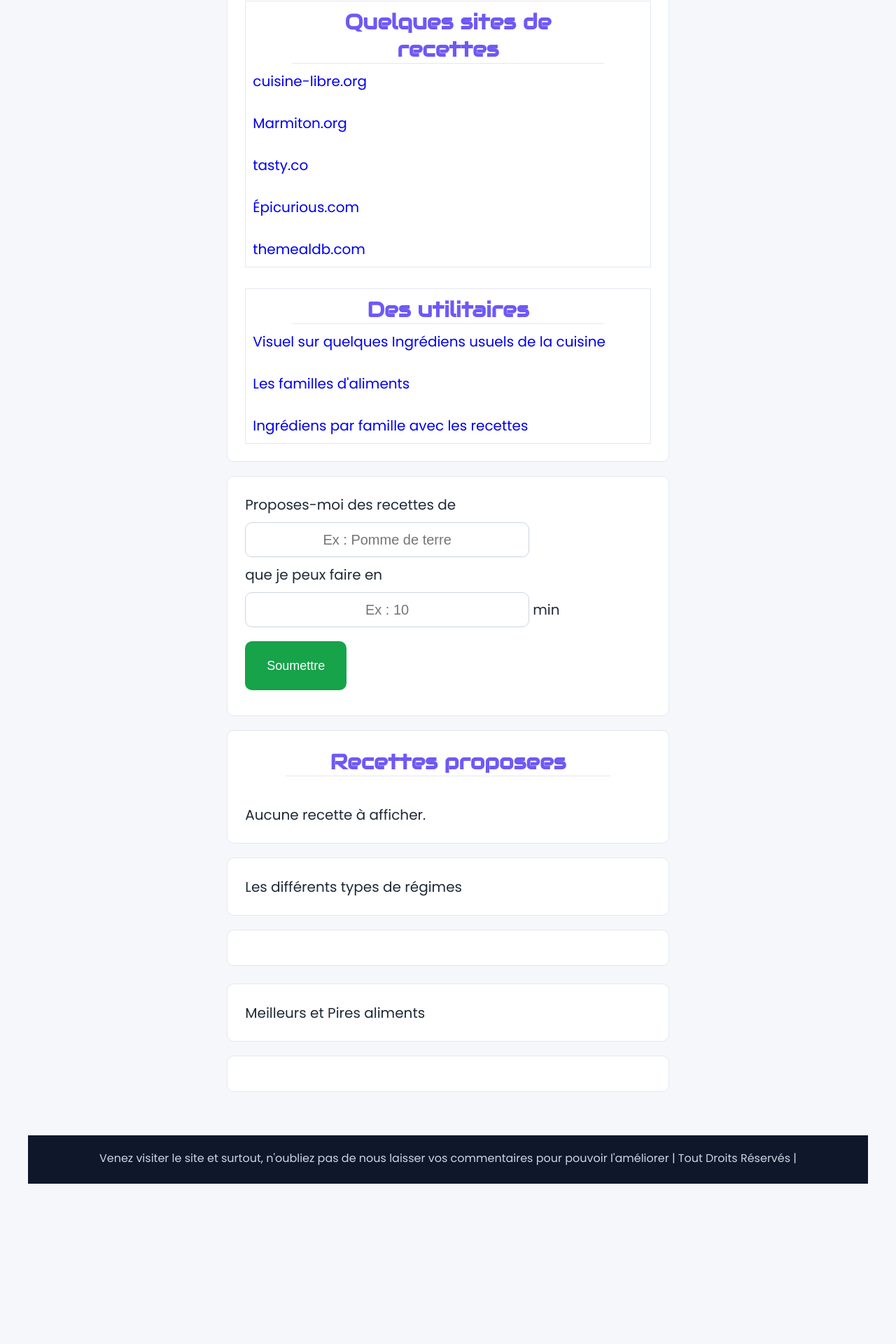
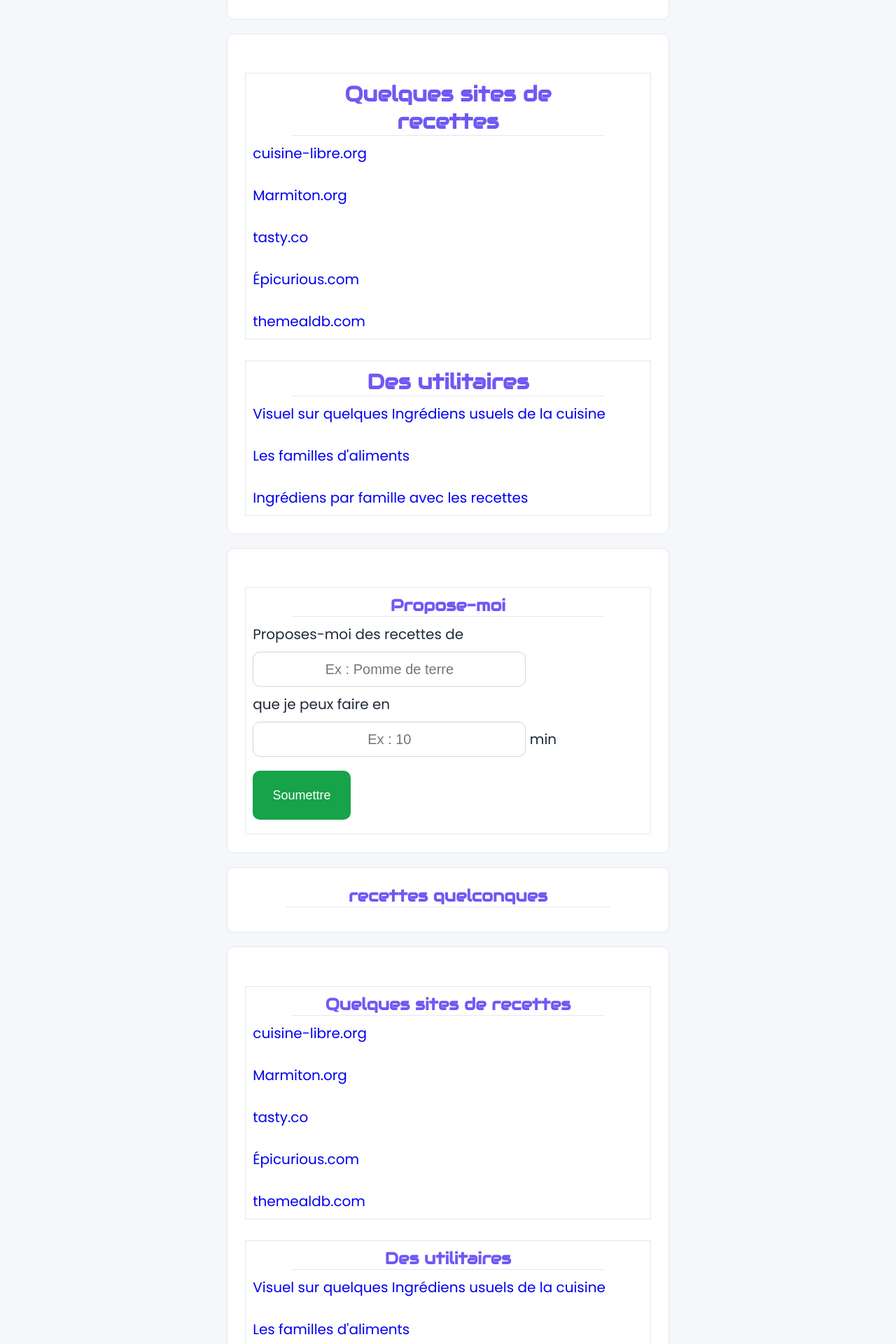
Before and after one commit to joel3500/Trouver_Des_Recettes, a Flask app: page /propose_moi_une_recette in a window 1280 px wide. Shown: the part 1720-3640 px from the top of the page at 70% size. Before the commit the page ends 3411 px from the top, so only its background shows below. Run offline with Flask 3, Linux system fonts and the light colour scheme; some web fonts are replaced.

Commit message:
modification des font-size

```diff
--- a/templates/proposes_moi.html
+++ b/templates/proposes_moi.html
@@ -15,11 +15,12 @@
 	<body>
 		<header>
 			<h2> TROUVER DES RECETTES </h2>
-			<p class="oublie"> Idée de Menu pour ce soir  <br>
-							   Qu’est -ce que je cuisine ce soir avec ce que j’ai à la maison ? <br>
-							   Un outil proposant des RECETTES avec ce que vous avez en ce moment à la maison. <br>
-							   Rentrez les ingrédients que vous avez, et l’application vous proposera une liste de menus possibles.
-							   Des menus qui contiennent ces ingrédients ou partie de ces ingrédients. <br>
+			<p class="oublie"> Qu’est -ce que je cuisine ce soir avec ce que j’ai à la maison ? <br><br>
+
+						 	   Prenez une photo OU Saisissez manuellement les ingrédients.
+							   L’application vous proposera une liste de menus possibles. <br><br>
+
+							   Un outil vous proposant une panoplie de RECETTES.
 			</p>
 
 			<a href="{{ url_for('vos_impressions') }}" title="Formulaire de satisfaction : Laissez-nous savoir votre expérience de visite du site"><img id="formulaire2" src="../static/img/feedback_1.png"/></a>
@@ -97,7 +98,6 @@
 		{% endif %}
 		<!--================  FIN DU Résultat généré par SPONACULAR  ===========--->
 
-
 		<!--================  Résultat généré par EDAMAM  =====================--->
 		{% if result_edamam %} <br>
 		<div class="reponse_assistant">
@@ -134,7 +134,7 @@
 		<!--================  FIN DU Résultat généré par RECIPE PUPPY  =======--->
 
 
-		<!--================  Résultat généré par OPEN RECIPES  ============--->
+		<!--================  Résultat généré par OPEN RECIPES  ==============--->
 		{% if result_OpenRecipe %} <br>
 		<div class="reponse_assistant">
 			<h2>Résultats générés par OpenRecipe</h2>
@@ -144,6 +144,7 @@
 		</div><br>
 		{% endif %}
 		<!--================  FIN DU Résultat généré par OPEN RECIPES  =======--->
+
 
 		<!--================  Résultat généré par EPICURIOUS  ============--->
 		{% if result_Epicurious %} <br>
@@ -155,6 +156,7 @@
 		</div><br>
 		{% endif %}
 		<!--================  FIN DU Résultat généré par EPICURIOUS  =======--->
+
 
 		<!--================  Résultat généré par cuisine libre  =================--->
 		{% if recipes_cuisinelibre %}
@@ -186,65 +188,12 @@
 		{% endif %}
 		<!--================  FIN DE Recette provenant de CUISINE-LIBRE  ==================================--->
 
+		<!--================  FIN DE Sites Scrappés ==========================================================--->
 
-		<!--================  Résultat généré par l'IA           ==================================--->
+		<!--================  Résultat généré par l'IA  ======================================================--->
+        <div class="reponse_assistant">
+            <h3>Résultats générés par l'IA</h3>
 
-        <div class="reponse_assistant">
-
-        </div><br><br>
-
-		<!--================  FIN DE Résultat généré par l'IA   ==================================--->
-
-
-		<!--===================  Les différents sites  ===========================================--->
-
-		<div class="text-service-aide">
-			<div class="les_sites">
-				<!--===============  Sites Scrappés        ===========================================--->
-				<h2> Quelques sites de recettes </h2>
-					<a href="https://www.cuisine-libre.org/recettes" target="_blank">cuisine-libre.org</a><br><br>
-					<a href="https://www.marmiton.org/" target="_blank">Marmiton.org</a><br><br>
-					<a href="https://tasty.co/" target="_blank">tasty.co</a><br><br>
-					<a href="https://www.epicurious.com/" target="_blank">Épicurious.com</a><br><br>
-
-				<!--===============  FIN DE Sites Scrappés ===========================================--->
-
-				<!--===============  Sites JSON ONline     ===========================================--->
-
-					<a href="https://www.themealdb.com/">themealdb.com</a>
-
-				<!--===============  FIN DE Sites JSON ONline ===========================================--->
-			</div>
-
-			<div class="les_utilitaires">
-				<h2> Des utilitaires </h2>
-				<a href="https://www.cuisine-libre.org/saison" target="_blank">Visuel sur quelques Ingrédiens usuels de la cuisine</a><br><br>
-				<a href="https://www.cuisine-libre.org/familles-alimentaires" target="_blank">Les familles d'aliments</a><br><br>
-				<a href="https://www.cuisine-libre.org/ingredients" target="_blank">Ingrédiens par famille avec les recettes</a>
-			</div>
-
-		</div><br>
-
-		<!--===============  Proposes-moi des recettes quelconques ===========================================--->
-
-		<div class="text-service-aide">
-			<form action="{{ url_for('propose_moi_une_recette') }}" method="POST"  class="js-submit">
-				Proposes-moi des recettes de
-				<input type="text" name="proposition_recette_quelconque" placeholder="Ex : Pomme de terre">       <br>
-				que je peux faire en <br>
-				<input type="text" name="temps_proposition_recette_quelconque" placeholder="Ex : 10"> min
-				<button class="soumettre" type="submit"  title="soumettre pour voir les recettes disponibles">Soumettre</button>
-			</form>
-
-			<!-- Loader (animation de chargement "Génération en cours...") -->
-			<div class="js-loader" style="display:none; margin-top: 20px;">
-				<div class="spinner"></div>
-				<div>Génération en cours...</div>
-			</div>
-		</div>
-
-		<div class="text-service-aide">
-			<h2>Recettes proposees</h2>
                 {% if results_IA %} <br>
                     {% for recette in results_IA %}
 						<div class="une_recette">
@@ -303,9 +252,95 @@
                         <br>Aucune recette à afficher.<br>
                     </div>
                 {% endif %}
+        </div>
+		<!--================  FIN DE Résultat généré par l'IA   ==================================--->
+
+
+
+		<!--===================  Les différents sites  ===========================================--->
+
+		<div class="text-service-aide">
+			<div class="les_sites">
+				<!--===============  Sites Scrappés        ===========================================--->
+				<h2> Quelques sites de recettes </h2>
+					<a href="https://www.cuisine-libre.org/recettes" target="_blank">cuisine-libre.org</a><br><br>
+					<a href="https://www.marmiton.org/" target="_blank">Marmiton.org</a><br><br>
+					<a href="https://tasty.co/" target="_blank">tasty.co</a><br><br>
+					<a href="https://www.epicurious.com/" target="_blank">Épicurious.com</a><br><br>
+
+				<!--===============  FIN DE Sites Scrappés ===========================================--->
+
+				<!--===============  Sites JSON ONline     ===========================================--->
+
+					<a href="https://www.themealdb.com/">themealdb.com</a>
+
+				<!--===============  FIN DE Sites JSON ONline ===========================================--->
+			</div>
+
+			<div class="les_utilitaires">
+				<h2> Des utilitaires </h2>
+				<a href="https://www.cuisine-libre.org/saison" target="_blank">Visuel sur quelques Ingrédiens usuels de la cuisine</a><br><br>
+				<a href="https://www.cuisine-libre.org/familles-alimentaires" target="_blank">Les familles d'aliments</a><br><br>
+				<a href="https://www.cuisine-libre.org/ingredients" target="_blank">Ingrédiens par famille avec les recettes</a>
+			</div>
+
+		</div><br>
+
+		<!--================  Proposes-moi des recettes quelconques ===========================================--->
+
+		<div class="text-service-aide">
+			<div class="propose_moi">
+				<h3> Propose-moi </h3>
+				<form action="{{ url_for('propose_moi_une_recette') }}" method="POST" class="js-submit">
+					Proposes-moi des recettes de
+					<input type="text" name="proposition_recette_quelconque" placeholder="Ex : Pomme de terre">       <br>
+					que je peux faire en <br>
+					<input type="text" name="temps_proposition_recette_quelconque" placeholder="Ex : 10"> min
+					<button class="soumettre" type="submit"  title="soumettre pour voir les recettes disponibles">Soumettre</button>
+				</form>
+			</div>
+
+			<!-- Loader (animation de chargement "Génération en cours...") -->
+			<div class="js-loader" style="display:none; margin-top: 20px;">
+				<div class="spinner"></div>
+				<div>Génération en cours...</div>
+			</div>
 		</div>
 
-		<!--===============  FIN DE Sites Scrappés ===========================================--->
+		<div class="text-service-aide">
+			<h3>recettes quelconques</h3>
+		</div>
+
+		<!--===============  Les différents sites  ===================================================--->
+
+		<div class="text-service-aide">
+			<div class="les_sites">
+				<!--===============  Sites Scrappés  =================================================--->
+				<h3> Quelques sites de recettes </h3>
+					<a href="https://www.cuisine-libre.org/recettes" target="_blank">cuisine-libre.org</a><br><br>
+					<a href="https://www.marmiton.org/" target="_blank">Marmiton.org</a><br><br>
+					<a href="https://tasty.co/" target="_blank">tasty.co</a><br><br>
+					<a href="https://www.epicurious.com/" target="_blank">Épicurious.com</a><br><br>
+
+				<!--===============  FIN DE Sites Scrappés ===========================================--->
+
+				<!--===============  Sites JSON ONline     ===========================================--->
+
+					<a href="https://www.themealdb.com/">themealdb.com</a>
+
+				<!--===============  FIN DE Sites JSON ONline ===========================================--->
+			</div>
+
+			<div class="les_utilitaires">
+				<h3> Des utilitaires </h3>
+				<a href="https://www.cuisine-libre.org/saison" target="_blank">Visuel sur quelques Ingrédiens usuels de la cuisine</a><br><br>
+				<a href="https://www.cuisine-libre.org/familles-alimentaires" target="_blank">Les familles d'aliments</a><br><br>
+				<a href="https://www.cuisine-libre.org/ingredients" target="_blank">Ingrédiens par famille avec les recettes</a>
+			</div>
+
+		</div><br>
+
+		<!--================  FIN DES Recettes quelconques  ===========================================--->
 
 		<div id="toggle-regimes" class="text-service-aide" role="button" tabindex="0" aria-expanded="false" aria-controls="regimes-container" style="cursor:pointer;">
 			Les différents types de régimes
@@ -318,10 +353,10 @@
 		<div id="toggle-aliments" class="text-service-aide" role="button" tabindex="0" aria-expanded="false" aria-controls="aliments-container" style="cursor:pointer;">
 			Meilleurs et Pires aliments
 		</div>
+
+		<!-- Conteneur qui recevra le tableau (caché par défaut) -->
 		<div id="aliments-container" class="text-service-aide" hidden></div>
 
-
-		<br><br><br>
 
 		<!--======================== Le pied de page ===========================================================-->
 		<footer>
```
Also changed, not shown: templates/index.html (+7 -7 lines).
